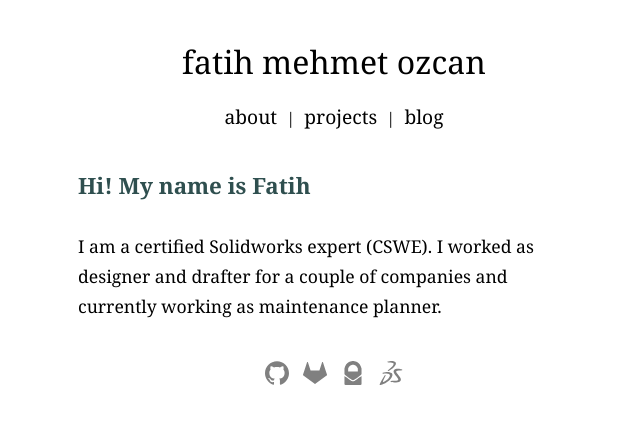
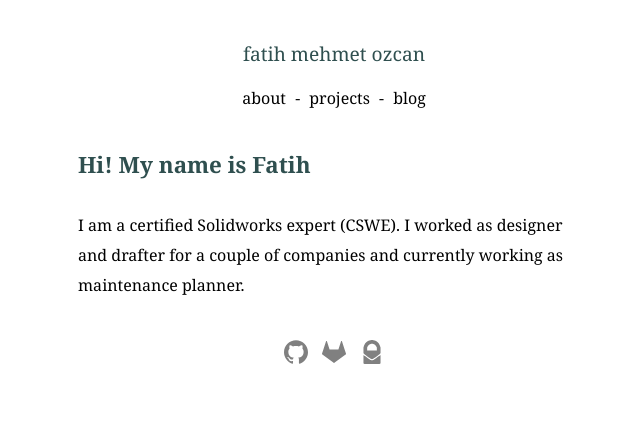
Before and after one commit to fatihmeh/fatihmeh.github.io, a Jekyll site: the page built from index.html, in a window 1280 px wide. Shown: the top 424 px of the page, without its empty margins (306-946 px from the left). Built offline with Jekyll 4.4.1, drawn with Linux system fonts in a browser that asks for light colours.

Commit message:
Font size updated

```diff
--- a/_layouts/default.html
+++ b/_layouts/default.html
@@ -19,7 +19,7 @@
 		<div id="whole">
 			<div id="header-div">
 				<p id="header-text">fatih mehmet ozcan</p>
-				<a class="nav" href="https://fatihmeh.github.io">about</a> | <a class="nav" href="/projects">projects</a> | <a class="nav" href="/blog">blog</a>
+				<a class="nav" href="https://fatihmeh.github.io">about</a> - <a class="nav" href="/projects">projects</a> - <a class="nav" href="/blog">blog</a>
 			</div>
 
 
@@ -28,10 +28,9 @@
 		</div>
 
 		<div id="footer">
-		<a class="footer-links" href="https://github.com/fatihmeh" target="_blank"><img height="24" width="24" src="/assets/github.svg" /></a>
-		<a class="footer-links" href="https://gitlab.com/testingusername" target="_blank"><img height="24" width="24" src="/assets/gitlab.svg" /></a>
-		<a class="footer-links" href="mailto:fatihmehmetozcan - at - protonmail.com" target="_blank"><img height="24" width="24" src="/assets/protonmail.svg" /></a>
-		<a class="footer-links" href="https://forum.solidworks.com/people/1-7ACHR42/content?filterID=participated" target="_blank"><img height="24" width="24" src="/assets/ds.svg" /></a>
+		<a class="footer-links" href="https://github.com/fatihmeh" target="_blank"><img height="24" width="24" src="/assets/github.svg"/></a>
+		<a class="footer-links" href="https://gitlab.com/testingusername" target="_blank"><img height="24" width="24" src="/assets/gitlab.svg"/></a>
+		<a class="footer-links" href="mailto:fatihmehmetozcan - at - protonmail.com" target="_blank"><img height="24" width="24" src="/assets/protonmail.svg"/></a>
 		</div>
 
 	</div>
--- a/css/main.css
+++ b/css/main.css
@@ -16,25 +16,8 @@ time, mark, audio, video {
   border: 0;
 }
 
-/* HTML5 display-role reset for older browsers */
-article, aside, details, figcaption, figure,
-footer, header, hgroup, menu, nav, section {
-  display: block;
-}
 body {
   font-family: Georgia, serif
-}
-blockquote, q {
-  quotes: none;
-}
-blockquote:before, blockquote:after,
-q:before, q:after {
-  content: '';
-  content: none;
-}
-table {
-  border-collapse: collapse;
-  border-spacing: 0;
 }
 
 #whole {
@@ -46,17 +29,15 @@ table {
 }
 
 #header-text {
-  color:black;
   margin-bottom:20px;
-  font-size: 2rem;
-  font-weight: lighter;
+  font-size: 1.2rem;
+  color:DarkSlateGray;
 }
 
 .nav {
   margin-right:5px; margin-left:5px; margin-bottom:5px;
   color:black;
-  text-decoration: none;
-  font-size: 1.2rem;
+  font-size: 1rem;
 }
 
 #container {
@@ -75,7 +56,7 @@ span {
 
 li {
   margin-top:10px; margin-bottom:10px;
-  font-size: 1.1rem;
+  font-size: 1rem;
   list-style-position: inside;
   color:black;
 }
@@ -104,7 +85,7 @@ a:hover {
   margin-bottom:40px;
   text-align: left;
   text-justify: none;
-  font-size:1.1rem;
+  font-size:1rem;
   line-height:30px;
 }
 #post p, .about p {
```
